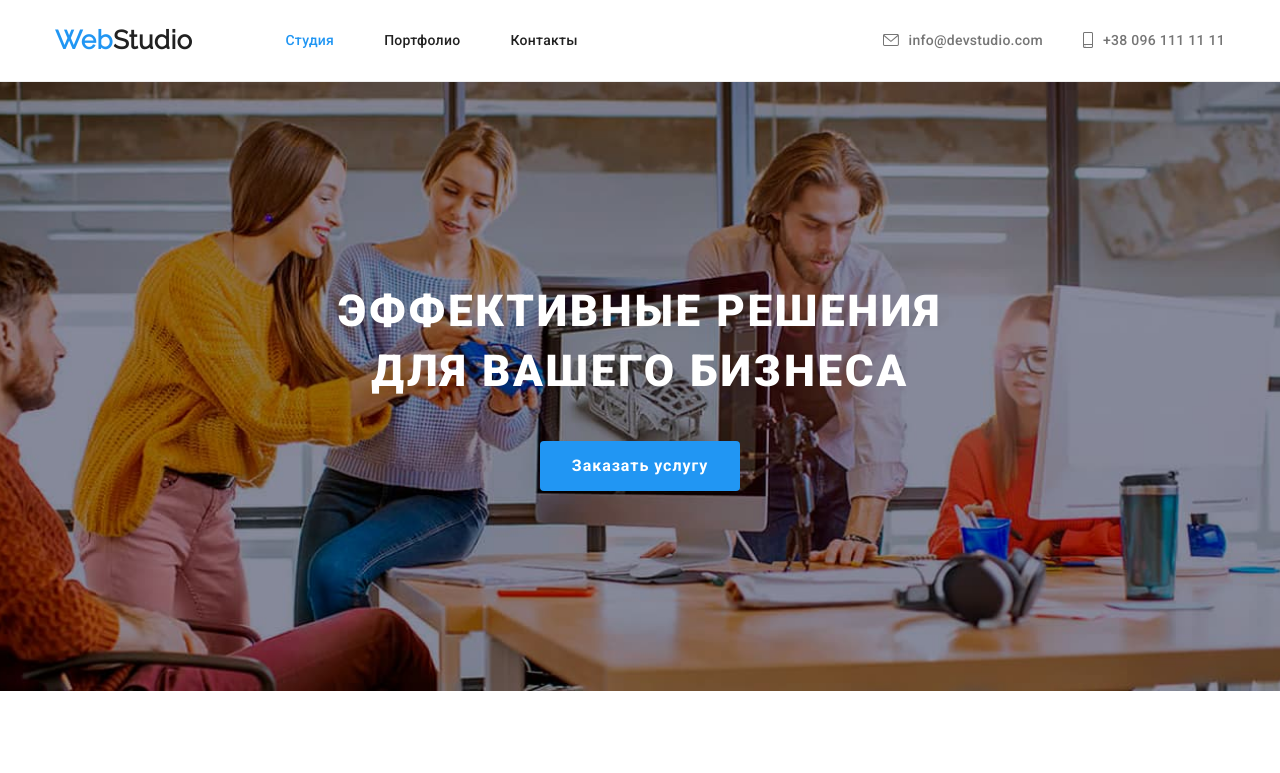
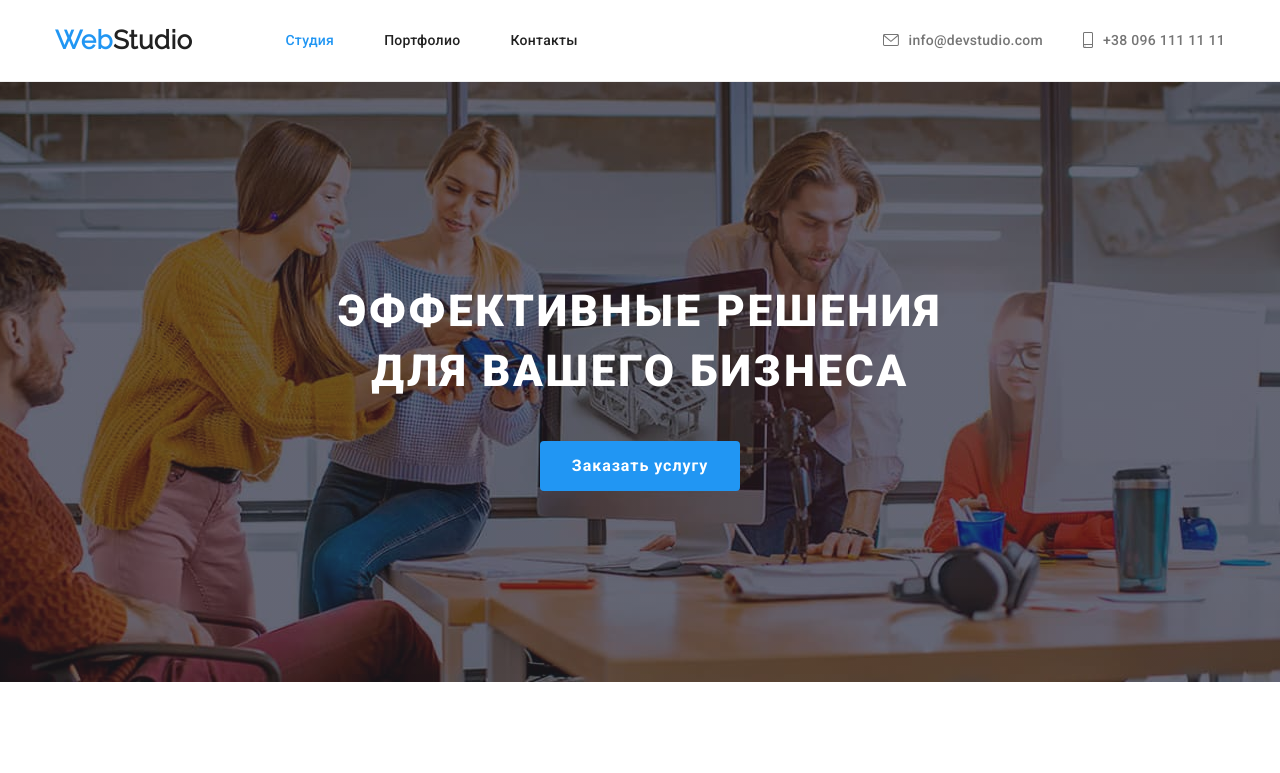
Before and after one commit to akushnirenko10/goit-markup-hw-04, a plain HTML site: page index.html in a window 1280 px wide. Shown: the top 773 px of the page. Drawn offline with nearby package versions, Linux system fonts and the light colour scheme.

Commit message:
устанавливает фиксированную высоту героя

```diff
--- a/css/styles.css
+++ b/css/styles.css
@@ -158,13 +158,14 @@ body {
 /* Hero */
 
 .hero {
+  height: 600px;
   padding: 200px 0;
 
   text-align: center;
 
   background-color: var(--secondary-bg-color);
-  background-image: url(../images/bg-img.jpg);
-  background-size: cover;
+  background-image: linear-gradient(rgba(47, 48, 58, 0.4), rgba(47, 48, 58, 0.4)),
+    url(../images/bg-img.jpg);
   background-repeat: no-repeat;
   background-position: center top;
 }
```
